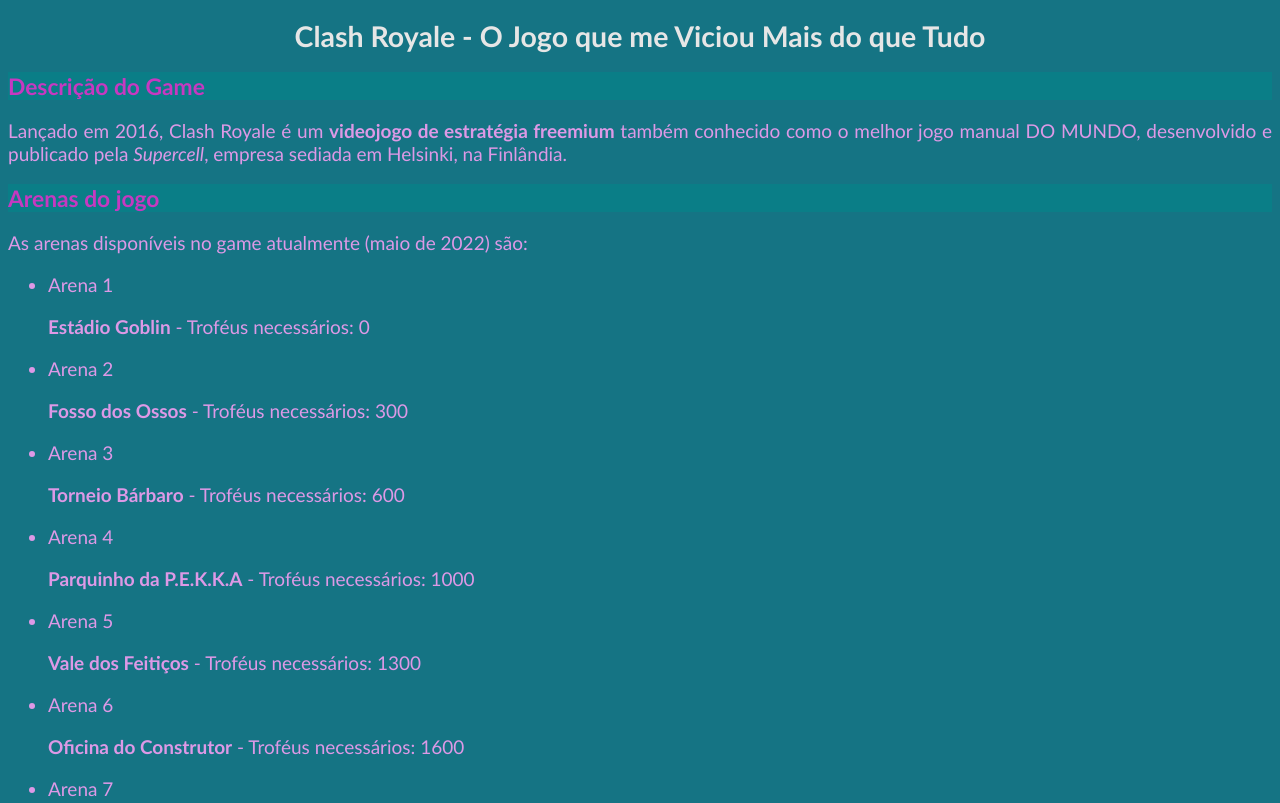
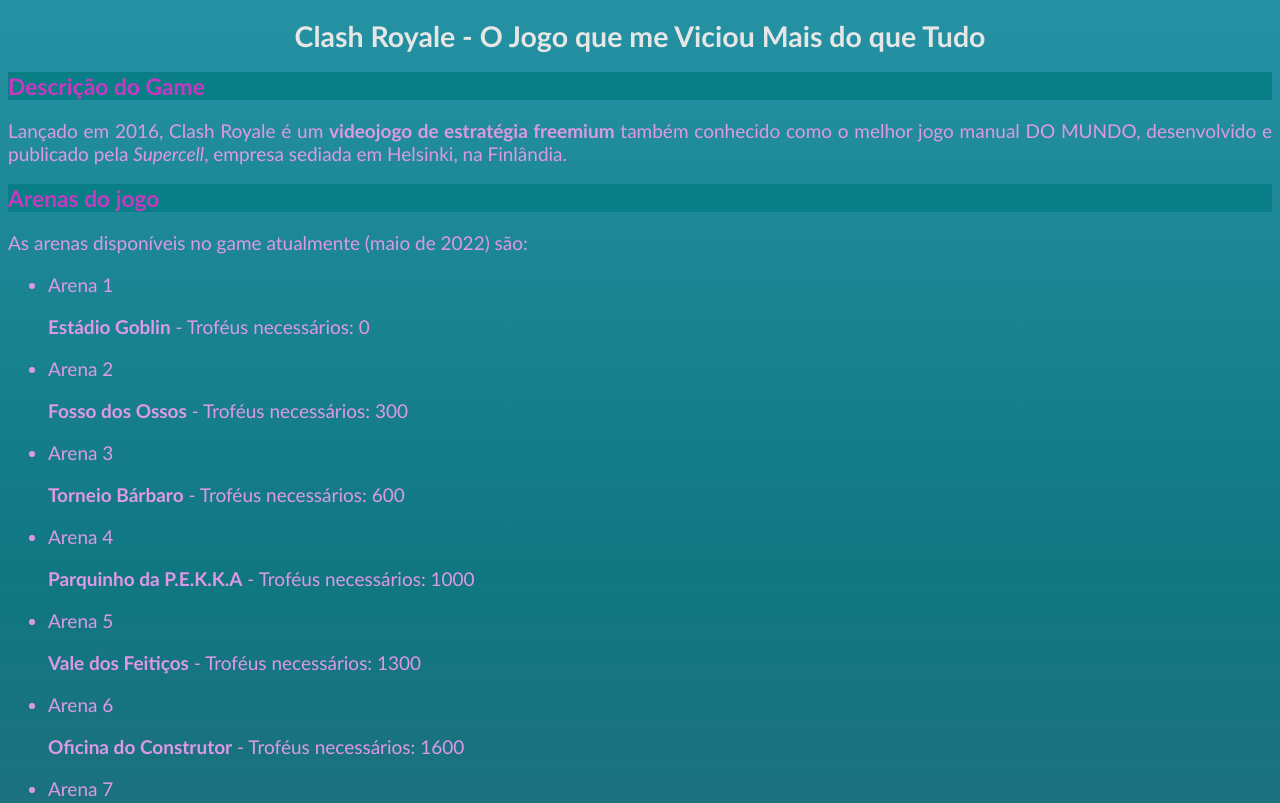
Before and after one commit to o-diego-silva/site-clash-royale, a plain HTML site: page index.html in a window 1280 px wide. Shown: the top 803 px of the page. Drawn offline with Linux system fonts and the light colour scheme.

Commit message:
commit 6
Alteração nas cores do site, agora com a presença do degradê.

```diff
--- a/style.css
+++ b/style.css
@@ -1,8 +1,12 @@
 @charset "UTF-8";
 
 
+* {
+    height: auto;
+}
+
 body {
-    background-color: hsl(189, 73%, 30%);
+    background-image: linear-gradient(180deg, #2592A4, #107781, #2E6A7A, #162F42, #181E2B);
     color: hsl(293, 60%, 75%);
     font-size: 19px;
     font-family: Calibri;
```
